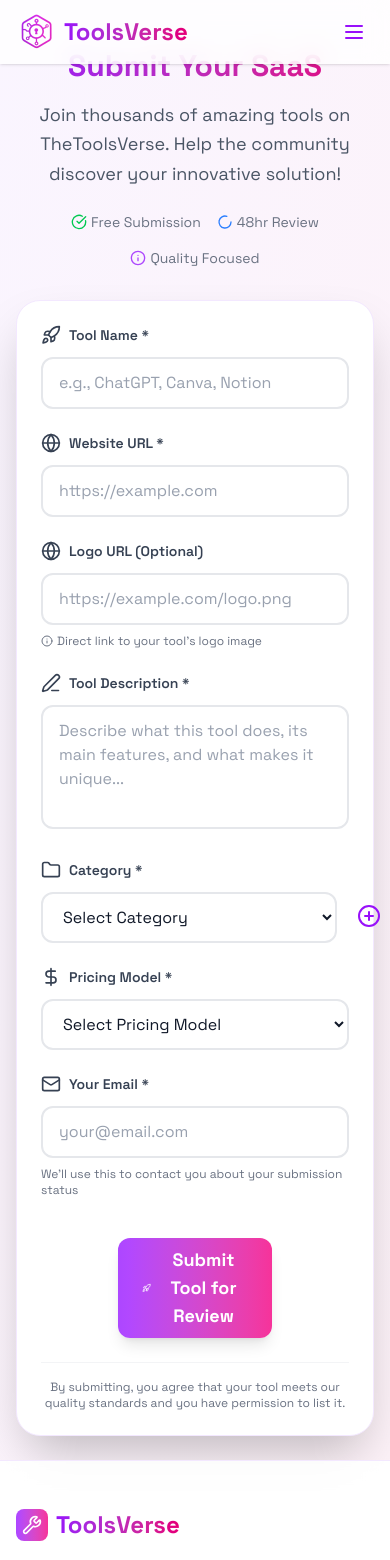
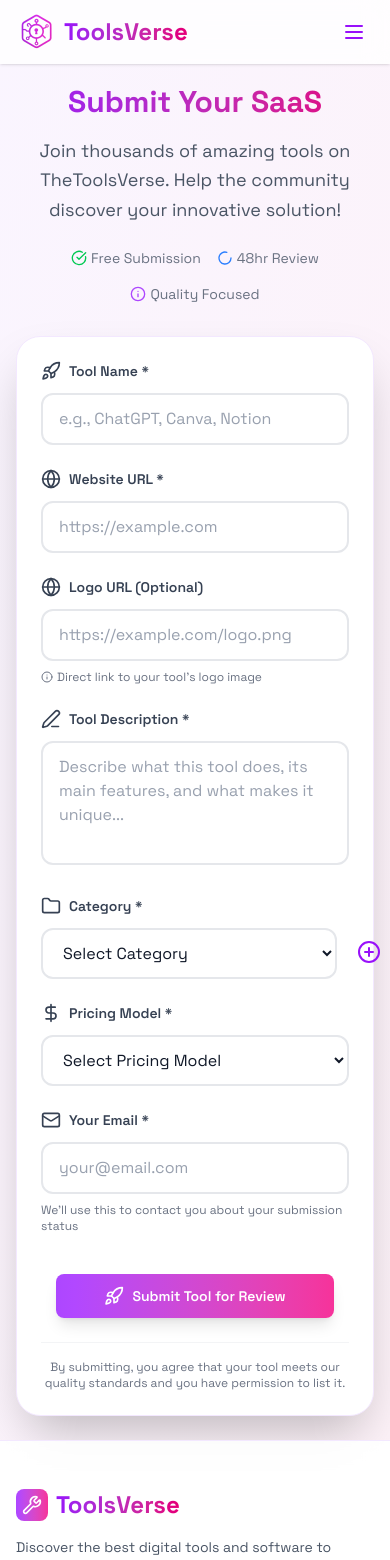
Before and after one commit to sohailakhtar01/toolverse, a Next.js app: page /submit-tool in a window 390 px wide. Shown: the top 1560 px of the page. Built offline with nearby package versions, Linux system fonts and the light colour scheme.

Commit message:
added the submit button for the mobile

```diff
--- a/src/components/Footer.jsx
+++ b/src/components/Footer.jsx
@@ -62,7 +62,7 @@ export default function Footer() {
             <ul className="space-y-2 text-sm">
               <li><Link href="/browse-tools" className="text-gray-600 hover:text-purple-600">Browse Tools</Link></li>
 
-              <li><Link href="/featured" className="text-gray-600 hover:text-purple-600">Featured</Link></li>              <li><Link href="#" className="text-gray-600 hover:text-purple-600">Submit Tool</Link></li>
+              <li><Link href="/featured" className="text-gray-600 hover:text-purple-600">Featured</Link></li>              <li><Link href="/submit-tool" className="text-gray-600 hover:text-purple-600">Submit Tool</Link></li>
             </ul>
           </div>
 
--- a/src/components/Header.jsx
+++ b/src/components/Header.jsx
@@ -81,7 +81,7 @@ const Header = () => {
   </div>
   {/* ////////////////// */}
   <div className="relative group">
-  <button className="flex items-center font-spaceGrotesk relative px-3 py-2 text-[18px] text-gray-700 font-semibold hover:text-purple-600 transition-colors">
+  <button className="flex items-center cursor-pointer font-spaceGrotesk relative px-3 py-2 text-[18px] text-gray-700 font-semibold hover:text-purple-600 transition-colors">
     Compare AI Tools
     <ChevronDown className="ml-1 w-4 h-4 transition-transform group-hover:rotate-180" />
   </button>
@@ -237,15 +237,18 @@ const Header = () => {
   </div>
 
   {/* Rest of links */}
-  <Link href="/browse-tools" onClick={() => setIsOpen(false)} className="px-4 py-3 text-xl font-spaceGrotesk text-purple-600 hover:text-purple-700 hover:bg-purple-50 rounded-lg transition-all">
+  {/* <Link href="/browse-tools" onClick={() => setIsOpen(false)} className="px-4 py-3 text-xl font-spaceGrotesk text-purple-600 hover:text-purple-700 hover:bg-purple-50 rounded-lg transition-all">
     Browse Tools
-  </Link>
+  </Link> */}
   <Link href="/blog" onClick={() => setIsOpen(false)} className="px-4 py-3 text-xl font-spaceGrotesk text-purple-600 hover:text-purple-700 hover:bg-purple-50 rounded-lg transition-all">
     Insights
   </Link>
   <Link href="/featured" onClick={() => setIsOpen(false)} className="px-4 py-3 text-xl font-spaceGrotesk text-purple-600 hover:text-purple-700 hover:bg-purple-50 rounded-lg transition-all">
     Featured
   </Link>
+  <Link href="/submit-tool" className="flex items-center justify-center gap-2 w-full sm:w-auto px-4 sm:px-6 py-3 sm:py-2 text-sm sm:text-base cursor-pointer bg-gradient-to-br from-purple-500 to-pink-500 text-white rounded-[20px] sm:rounded-[25px] font-semibold font-spaceGrotesk hover:from-purple-600 hover:to-pink-600 transition-all transform hover:scale-105">Submit Tool</Link>
+
+
 </nav>
 
           </div>
--- a/src/components/ToolSubmissionForm.jsx
+++ b/src/components/ToolSubmissionForm.jsx
@@ -147,7 +147,7 @@ export default function ToolSubmissionForm() {
 
   return (
     <div className="min-h-screen bg-gradient-to-br from-purple-50 to-pink-50 py-6 sm:py-12 px-4">
-      <div className="max-w-3xl mt-6 sm:mt-10 mx-auto">
+      <div className="max-w-3xl mt-15 sm:mt-10 mx-auto">
         {/* Header Section */}
         <div className="text-center mb-8 sm:mb-12">
           <h1 className="text-3xl sm:text-4xl lg:text-5xl font-bold bg-gradient-to-r from-purple-600 to-pink-600 bg-clip-text text-transparent mb-4">
@@ -364,24 +364,25 @@ export default function ToolSubmissionForm() {
               <button
   type="submit"
   disabled={isSubmitting}
-                className={`flex mx-auto w-[50%]  py-2 sm:py-3 px-6 sm:px-6 text-center items-center justify-center rounded-xl font-bold text-lg sm:text-xl text-white transition-all duration-300 transform  cursor-pointer hover:shadow-2xl ${
+  className={`flex mx-auto w-[90%] sm:w-[50%] py-3 sm:py-3 px-4 sm:px-6 text-center items-center justify-center rounded-lg sm:rounded-xl font-semibold sm:font-bold text-base sm:text-xl text-white transition-all duration-300 transform cursor-pointer hover:shadow-2xl ${
     isSubmitting
       ? 'bg-gray-400 cursor-not-allowed'
       : 'bg-gradient-to-r from-purple-500 to-pink-500 hover:from-purple-600 hover:to-pink-600 shadow-lg'
   }`}
 >
   {isSubmitting ? (
-                  <span className="flex items-center justify-center gap-3">
+    <span className="flex items-center justify-center gap-2 sm:gap-3">
       <Loader2 className="animate-spin w-5 h-5 sm:w-6 sm:h-6" />
-                    Submitting Your Tool...
+      <span className="text-sm sm:text-base">Submitting Your Tool...</span>
     </span>
   ) : (
-                  <span className="flex items-center justify-center gap-2">
+    <span className="flex items-center justify-center gap-2 sm:gap-3">
       <Rocket className="w-5 h-5 sm:w-6 sm:h-6" />
-                    Submit Tool for Review
+      <span className="text-sm sm:text-base">Submit Tool for Review</span>
     </span>
   )}
 </button>
+
             </div>
 
             {/* Footer Note */}
```
Lines whose indentation alone changed are shown as unchanged.
